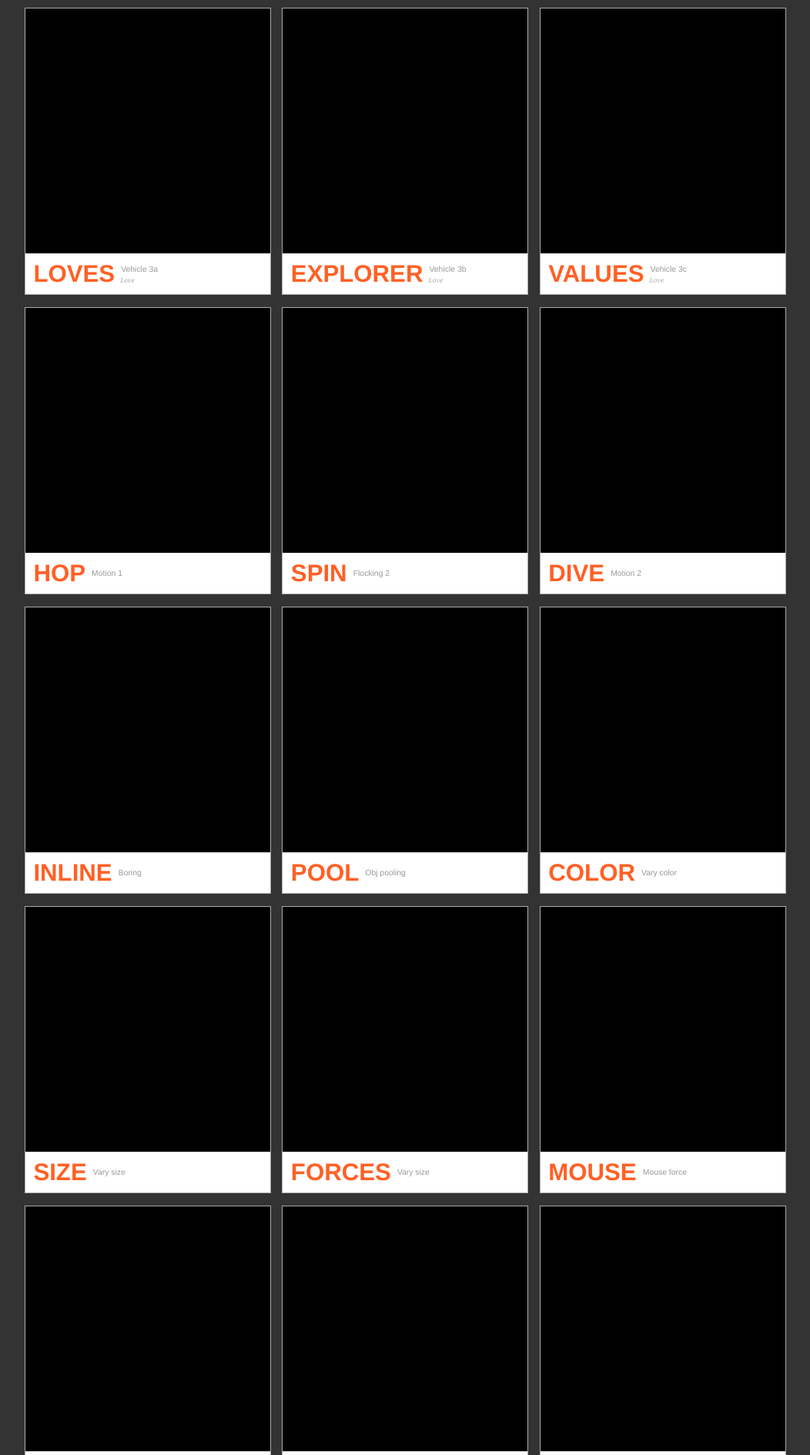
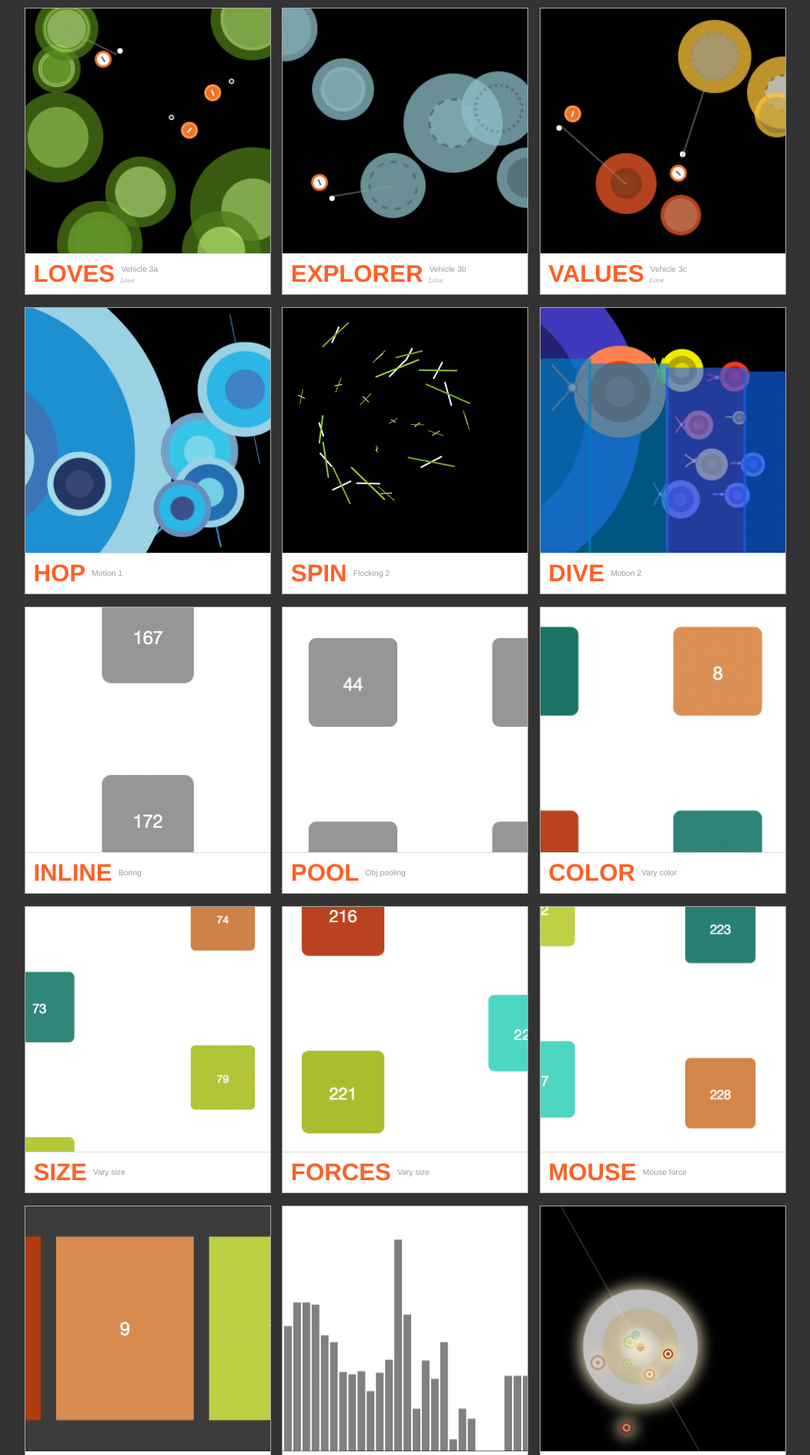
Before and after one commit to foldi/Natural-Simulations-in-a-Browser, a plain HTML site: page index.html in a window 1280 px wide. Shown: the part 405-2295 px from the top of the page at 77% size, without its empty margins (96-1148 px from the left). Drawn offline with Linux system fonts and the light colour scheme; the site is published under a folder, as on GitHub Pages, so addresses that start at the root find nothing.

Commit message:
Updates css.

```diff
--- a/css/main.css
+++ b/css/main.css
@@ -29,29 +29,29 @@ a.notes-headline, a.notes-headline:visited {color: #444;}
 .link-more {color: #ff4500;}
 .container-feature {display: inline-block;vertical-align: top;margin-right: 10px;width: 318px;border: 1px solid #aaa;background: #eee;margin-bottom: 1em;text-decoration: none;}
 .feature-img {width: 318px;height: 318px;background: #ccc;}
-.feature-img.alive {background: #000 url('/img/vehicle1_ALIVE.png');}
-.feature-img.coward {background: #000 url('/img/vehicle2a_COWARD.png');}
-.feature-img.aggressive {background: #000 url('/img/vehicle2b_AGGRESSIVE.png');}
-.feature-img.loves {background: #000 url('/img/vehicle3a_LOVES.png');}
-.feature-img.explorer {background: #000 url('/img/vehicle3b_EXPLORER.png');}
-.feature-img.values {background: #000 url('/img/vehicle3c_VALUES.png');}
-.feature-img.flap {background: #000 url('/img/flocking1_FLAP.png');}
-.feature-img.spin {background: #000 url('/img/flocking2_SPIN.png');}
-.feature-img.roll {background: #000 url('/img/flocking3_ROLL.png');}
-.feature-img.hop {background: #000 url('/img/motion1_HOP.jpg') top left;background-size: 318px 318px;}
-.feature-img.dive {background: #000 url('/img/motion2_DIVE.jpg') top left;background-size: 318px 318px;}
-.feature-img.inline {background: #000 url('/img/00inline.png') top left;background-size: 318px 318px;}
-.feature-img.objpooling {background: #000 url('/img/01objpooling.png') top left;background-size: 318px 318px;}
-.feature-img.varycolor {background: #000 url('/img/02varycolor.png') top left;background-size: 318px 318px;}
-.feature-img.varysize {background: #000 url('/img/03varysize.png') top left;background-size: 318px 318px;}
-.feature-img.varyspeed {background: #000 url('/img/04varyspeed.png') top left;background-size: 318px 318px;}
-.feature-img.mouseforce {background: #000 url('/img/05mouseforce.png') top left;background-size: 318px 318px;}
-.feature-img.girdlemouse {background: #000 url('/img/girdle-mouse.png') top left;background-size: 318px 318px;}
-.feature-img.webaudioapi {background: #000 url('/img/webaudioapi.png') top left;background-size: 318px 318px;}
-.feature-img.floraaudiotone {background: #000 url('/img/webaudioflora01.png') top left;background-size: 318px 318px;}
-.feature-img.floraaudiolightning {background: #000 url('/img/webaudioflora02.png') top left;background-size: 318px 318px;}
-.feature-img.jumper {background: #000 url('/img/jumper01.png') top left;background-size: 318px 318px;}
-.feature-img.girdleleap {background: #000 url('/img/girdle-leap.png') top left;background-size: 318px 318px;}
+.feature-img.alive {background: #000 url('../img/vehicle1_ALIVE.png');}
+.feature-img.coward {background: #000 url('../img/vehicle2a_COWARD.png');}
+.feature-img.aggressive {background: #000 url('../img/vehicle2b_AGGRESSIVE.png');}
+.feature-img.loves {background: #000 url('../img/vehicle3a_LOVES.png');}
+.feature-img.explorer {background: #000 url('../img/vehicle3b_EXPLORER.png');}
+.feature-img.values {background: #000 url('../img/vehicle3c_VALUES.png');}
+.feature-img.flap {background: #000 url('../img/flocking1_FLAP.png');}
+.feature-img.spin {background: #000 url('../img/flocking2_SPIN.png');}
+.feature-img.roll {background: #000 url('../img/flocking3_ROLL.png');}
+.feature-img.hop {background: #000 url('../img/motion1_HOP.jpg') top left;background-size: 318px 318px;}
+.feature-img.dive {background: #000 url('../img/motion2_DIVE.jpg') top left;background-size: 318px 318px;}
+.feature-img.inline {background: #000 url('../img/00inline.png') top left;background-size: 318px 318px;}
+.feature-img.objpooling {background: #000 url('../img/01objpooling.png') top left;background-size: 318px 318px;}
+.feature-img.varycolor {background: #000 url('../img/02varycolor.png') top left;background-size: 318px 318px;}
+.feature-img.varysize {background: #000 url('../img/03varysize.png') top left;background-size: 318px 318px;}
+.feature-img.varyspeed {background: #000 url('../img/04varyspeed.png') top left;background-size: 318px 318px;}
+.feature-img.mouseforce {background: #000 url('../img/05mouseforce.png') top left;background-size: 318px 318px;}
+.feature-img.girdlemouse {background: #000 url('../img/girdle-mouse.png') top left;background-size: 318px 318px;}
+.feature-img.webaudioapi {background: #000 url('../img/webaudioapi.png') top left;background-size: 318px 318px;}
+.feature-img.floraaudiotone {background: #000 url('../img/webaudioflora01.png') top left;background-size: 318px 318px;}
+.feature-img.floraaudiolightning {background: #000 url('../img/webaudioflora02.png') top left;background-size: 318px 318px;}
+.feature-img.jumper {background: #000 url('../img/jumper01.png') top left;background-size: 318px 318px;}
+.feature-img.girdleleap {background: #000 url('../img/girdle-leap.png') top left;background-size: 318px 318px;}
 .feature-details {background: #fff;font-size: .65em;border-top: 1px solid #ddd;}
 .feature-details-inner {padding: 1em;}
 .container-behavior, .container-vehicle-description {display: inline-block;vertical-align: middle;}
```
